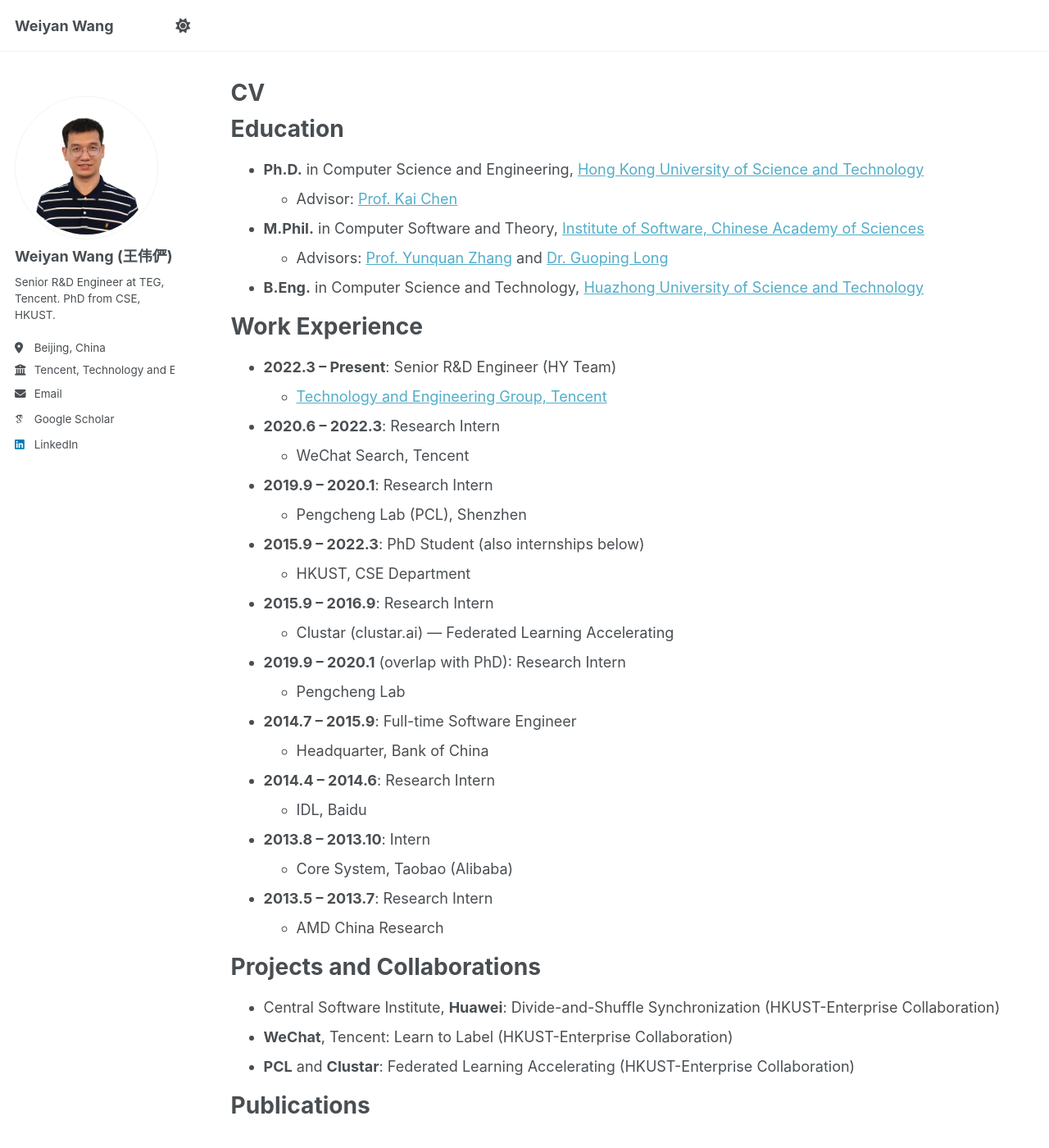
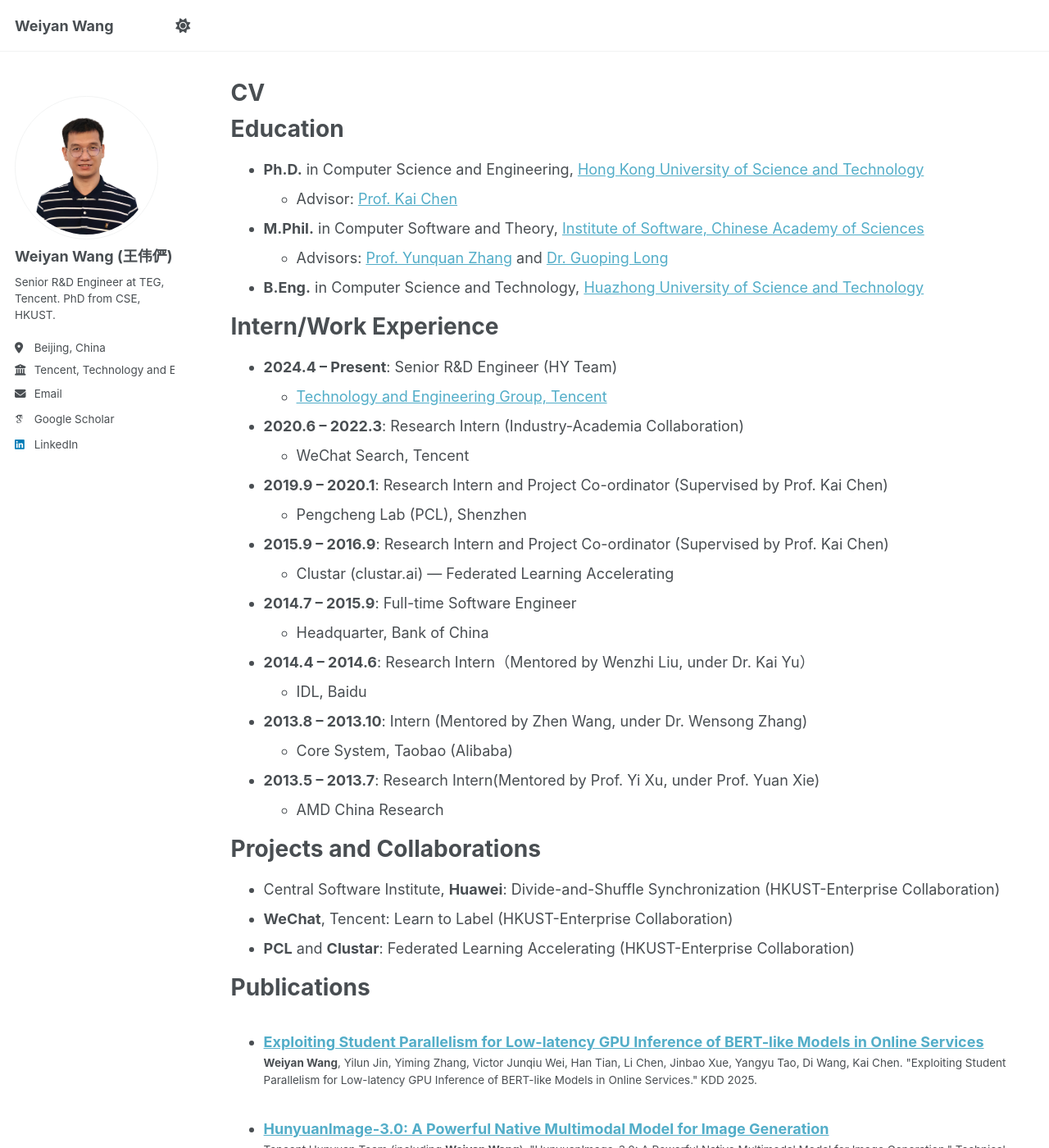
Before and after one commit to weiyan-wang/weiyan-wang.github.io, a Jekyll site: the page built from _pages/cv.md, in a window 1280 px wide and 1400 px high. Shown: the whole window at 82% size. Built offline with Jekyll 4.4.1, drawn with Linux system fonts in a browser that asks for light colours; some web fonts are replaced; a script bundle is joined from its source files by our own code; library files that are not in the unit come from our copies.

Commit message:
cv update

```diff
--- a/_pages/cv.md
+++ b/_pages/cv.md
@@ -17,36 +17,30 @@
   * Advisors: [Prof. Yunquan Zhang](http://www.carch.ac.cn/yjdw/yjy/201906/t20190628_497178.html) and [Dr. Guoping Long](http://people.ucas.ac.cn/~0026886)
 * **B.Eng.** in Computer Science and Technology, [Huazhong University of Science and Technology](http://english.hust.edu.cn/)
 
-Work Experience
+Intern/Work Experience
 ======
-* **2022.3 – Present**: Senior R&D Engineer (HY Team)
+* **2024.4 – Present**: Senior R&D Engineer (HY Team)
   * [Technology and Engineering Group, Tencent](https://www.tencent.com/en-us/business/technology-engineering.html)
 
-* **2020.6 – 2022.3**: Research Intern
+* **2020.6 – 2022.3**: Research Intern (Industry-Academia Collaboration)
   * WeChat Search, Tencent
 
-* **2019.9 – 2020.1**: Research Intern
+* **2019.9 – 2020.1**: Research Intern and Project Co-ordinator (Supervised by Prof. Kai Chen)
   * Pengcheng Lab (PCL), Shenzhen
 
-* **2015.9 – 2022.3**: PhD Student (also internships below)
-  * HKUST, CSE Department
-
-* **2015.9 – 2016.9**: Research Intern
+* **2015.9 – 2016.9**: Research Intern and Project Co-ordinator (Supervised by Prof. Kai Chen)
   * Clustar (clustar.ai) — Federated Learning Accelerating
-
-* **2019.9 – 2020.1** (overlap with PhD): Research Intern
-  * Pengcheng Lab
 
 * **2014.7 – 2015.9**: Full-time Software Engineer
   * Headquarter, Bank of China
 
-* **2014.4 – 2014.6**: Research Intern
+* **2014.4 – 2014.6**: Research Intern（Mentored by Wenzhi Liu, under Dr. Kai Yu）
   * IDL, Baidu
 
-* **2013.8 – 2013.10**: Intern
+* **2013.8 – 2013.10**: Intern (Mentored by Zhen Wang, under Dr. Wensong Zhang)
   * Core System, Taobao (Alibaba)
 
-* **2013.5 – 2013.7**: Research Intern
+* **2013.5 – 2013.7**: Research Intern(Mentored by Prof. Yi Xu, under Prof. Yuan Xie)
   * AMD China Research
 
 Projects and Collaborations
```
Also changed, not shown: _pages/about.md (+2 -2 lines).
